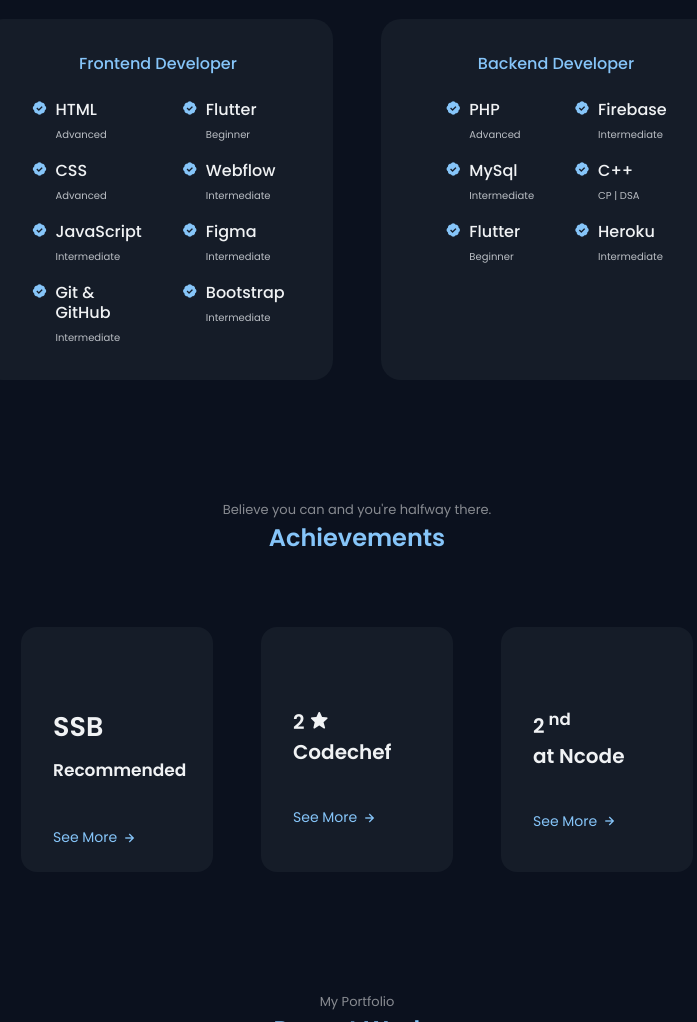
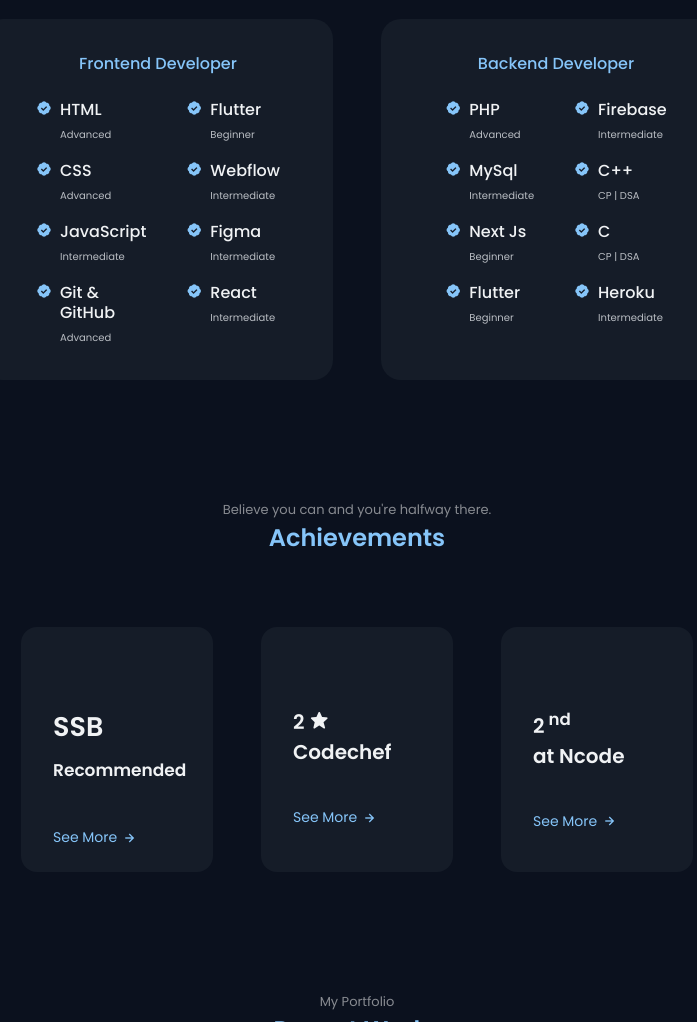
Before and after one commit to hi-Kartik2004/Portfolio, a plain HTML site: page index.html in a window 1280 px wide. Shown: the part 1797-2819 px from the top of the page, without its empty margins (283-980 px from the left). Drawn offline with nearby package versions, Linux system fonts and the light colour scheme.

Commit message:
Added: Skills

```diff
--- a/index.html
+++ b/index.html
@@ -197,7 +197,7 @@
 
                   <div>
                     <h3 class="skills__name">Git & GitHub</h3>
-                    <span class="skills__level">Intermediate</span>
+                    <span class="skills__level">Advanced</span>
                   </div>
                 </div>
               </div>
@@ -230,7 +230,7 @@
                   </div>
                 </div>
 
-                <div class="skills__data">
+                <!-- <div class="skills__data">
                     <i class="bx bxs-badge-check"></i>
 
                     <div>
@@ -240,7 +240,19 @@
                   </div>
 
 
+              </div> -->
+
+              <div class="skills__data">
+                <i class="bx bxs-badge-check"></i>
+
+                <div>
+                  <h3 class="skills__name">React</h3>
+                  <span class="skills__level">Intermediate</span>
+                </div>
               </div>
+
+
+          </div>
             </div>
           </div>
 
@@ -264,6 +276,15 @@
                   <div>
                     <h3 class="skills__name">MySql</h3>
                     <span class="skills__level">Intermediate</span>
+                  </div>
+                </div>
+
+                <div class="skills__data">
+                  <i class="bx bxs-badge-check"></i>
+
+                  <div>
+                    <h3 class="skills__name">Next Js</h3>
+                    <span class="skills__level">Beginner</span>
                   </div>
                 </div>
 
@@ -300,10 +321,21 @@
                   <i class="bx bxs-badge-check"></i>
 
                   <div>
+                    <h3 class="skills__name">C</h3>
+                    <span class="skills__level">CP | DSA</span>
+                  </div>
+                </div>
+
+                <div class="skills__data">
+                  <i class="bx bxs-badge-check"></i>
+
+                  <div>
                     <h3 class="skills__name">Heroku</h3>
                     <span class="skills__level">Intermediate</span>
                   </div>
                 </div>
+
+
               </div>
             </div>
           </div>
```
